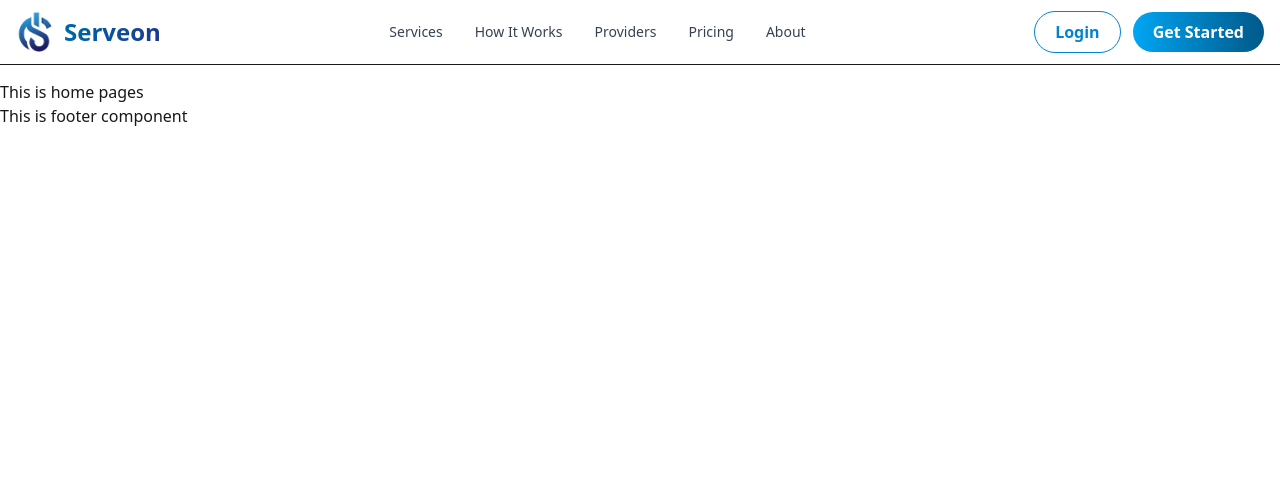
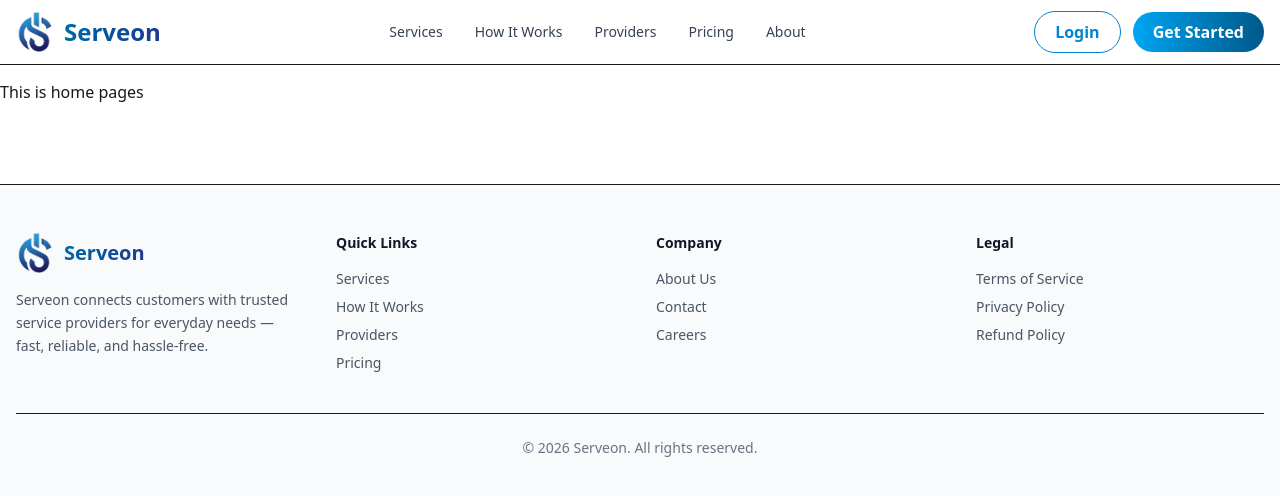
Before and after one commit to touhidtamim/serveon-client, a React (Vite) app: page / in a window 1280 px wide. Shown: the top 496 px of the page. Built offline with nearby package versions, Linux system fonts and the light colour scheme.

Commit message:
created a footer

```diff
--- a/src/components/footer/Footer.jsx
+++ b/src/components/footer/Footer.jsx
@@ -1,7 +1,133 @@
 import React from "react";
+import { Link } from "react-router-dom";
+import Logo from "../logo/Logo";
 
 const Footer = () => {
-  return <div>This is footer component</div>;
+  return (
+    <footer className="bg-gray-50 border-t mt-20">
+      <div className="max-w-7xl mx-auto px-4 py-12">
+        {/* Top Section */}
+        <div className="grid grid-cols-1 sm:grid-cols-2 md:grid-cols-4 gap-8">
+          {/* Brand */}
+          <div>
+            <Link to="/" className="flex items-center gap-2 mb-4">
+              <Logo />
+              <h2 className="text-xl font-bold bg-linear-to-r from-sky-700 to-blue-900 bg-clip-text text-transparent">
+                Serveon
+              </h2>
+            </Link>
+            <p className="text-sm text-gray-600 leading-relaxed">
+              Serveon connects customers with trusted service providers for
+              everyday needs — fast, reliable, and hassle-free.
+            </p>
+          </div>
+
+          {/* Quick Links */}
+          <div>
+            <h3 className="text-sm font-semibold text-gray-900 mb-4">
+              Quick Links
+            </h3>
+            <ul className="space-y-2 text-sm">
+              <li>
+                <Link
+                  to="/services"
+                  className="text-gray-600 hover:text-sky-700"
+                >
+                  Services
+                </Link>
+              </li>
+              <li>
+                <Link
+                  to="/how-it-works"
+                  className="text-gray-600 hover:text-sky-700"
+                >
+                  How It Works
+                </Link>
+              </li>
+              <li>
+                <Link
+                  to="/providers"
+                  className="text-gray-600 hover:text-sky-700"
+                >
+                  Providers
+                </Link>
+              </li>
+              <li>
+                <Link
+                  to="/pricing"
+                  className="text-gray-600 hover:text-sky-700"
+                >
+                  Pricing
+                </Link>
+              </li>
+            </ul>
+          </div>
+
+          {/* Company */}
+          <div>
+            <h3 className="text-sm font-semibold text-gray-900 mb-4">
+              Company
+            </h3>
+            <ul className="space-y-2 text-sm">
+              <li>
+                <Link to="/about" className="text-gray-600 hover:text-sky-700">
+                  About Us
+                </Link>
+              </li>
+              <li>
+                <Link
+                  to="/contact"
+                  className="text-gray-600 hover:text-sky-700"
+                >
+                  Contact
+                </Link>
+              </li>
+              <li>
+                <Link
+                  to="/careers"
+                  className="text-gray-600 hover:text-sky-700"
+                >
+                  Careers
+                </Link>
+              </li>
+            </ul>
+          </div>
+
+          {/* Legal */}
+          <div>
+            <h3 className="text-sm font-semibold text-gray-900 mb-4">Legal</h3>
+            <ul className="space-y-2 text-sm">
+              <li>
+                <Link to="/terms" className="text-gray-600 hover:text-sky-700">
+                  Terms of Service
+                </Link>
+              </li>
+              <li>
+                <Link
+                  to="/privacy"
+                  className="text-gray-600 hover:text-sky-700"
+                >
+                  Privacy Policy
+                </Link>
+              </li>
+              <li>
+                <Link to="/refund" className="text-gray-600 hover:text-sky-700">
+                  Refund Policy
+                </Link>
+              </li>
+            </ul>
+          </div>
+        </div>
+
+        {/* Bottom Section */}
+        <div className="border-t mt-10 pt-6 text-center">
+          <p className="text-sm text-gray-500">
+            © {new Date().getFullYear()} Serveon. All rights reserved.
+          </p>
+        </div>
+      </div>
+    </footer>
+  );
 };
 
 export default Footer;
```
